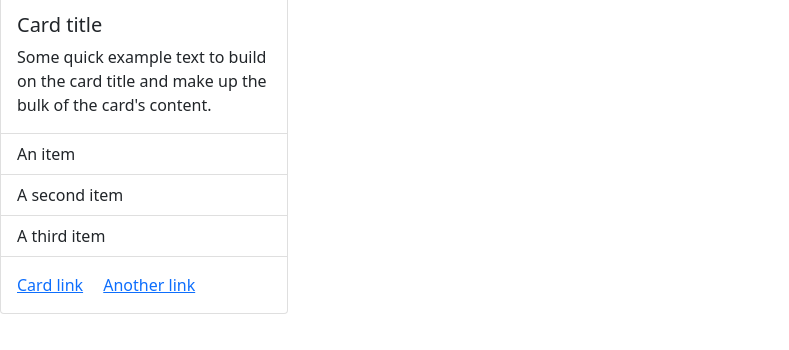
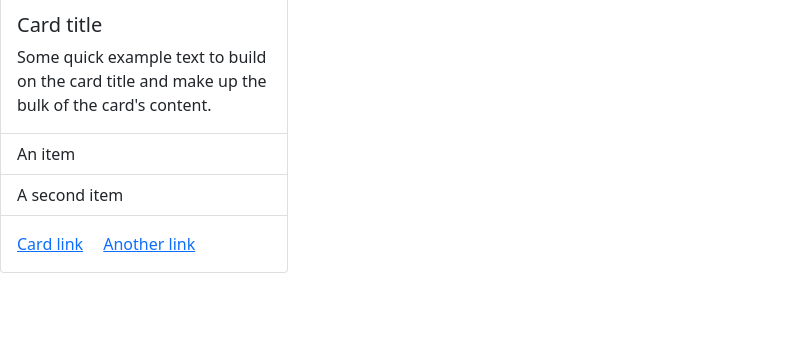
Before and after one commit to juliannatruitt/flowershop_ase220, a plain HTML site: page index.html in a window 1280 px wide. Shown: the part 112-462 px from the top of the page, without its empty margins (0-789 px from the left). Drawn offline with nearby package versions, Linux system fonts and the light colour scheme.

Commit message:
line change

```diff
--- a/index.html
+++ b/index.html
@@ -19,7 +19,6 @@ http://jsonblob.com/1212134580797956096
           <ul class="list-group list-group-flush">
             <li class="list-group-item">An item</li>
             <li class="list-group-item">A second item</li>
-            <li class="list-group-item">A third item</li>
           </ul>
           <div class="card-body">
             <a href="#" class="card-link">Card link</a>
```
